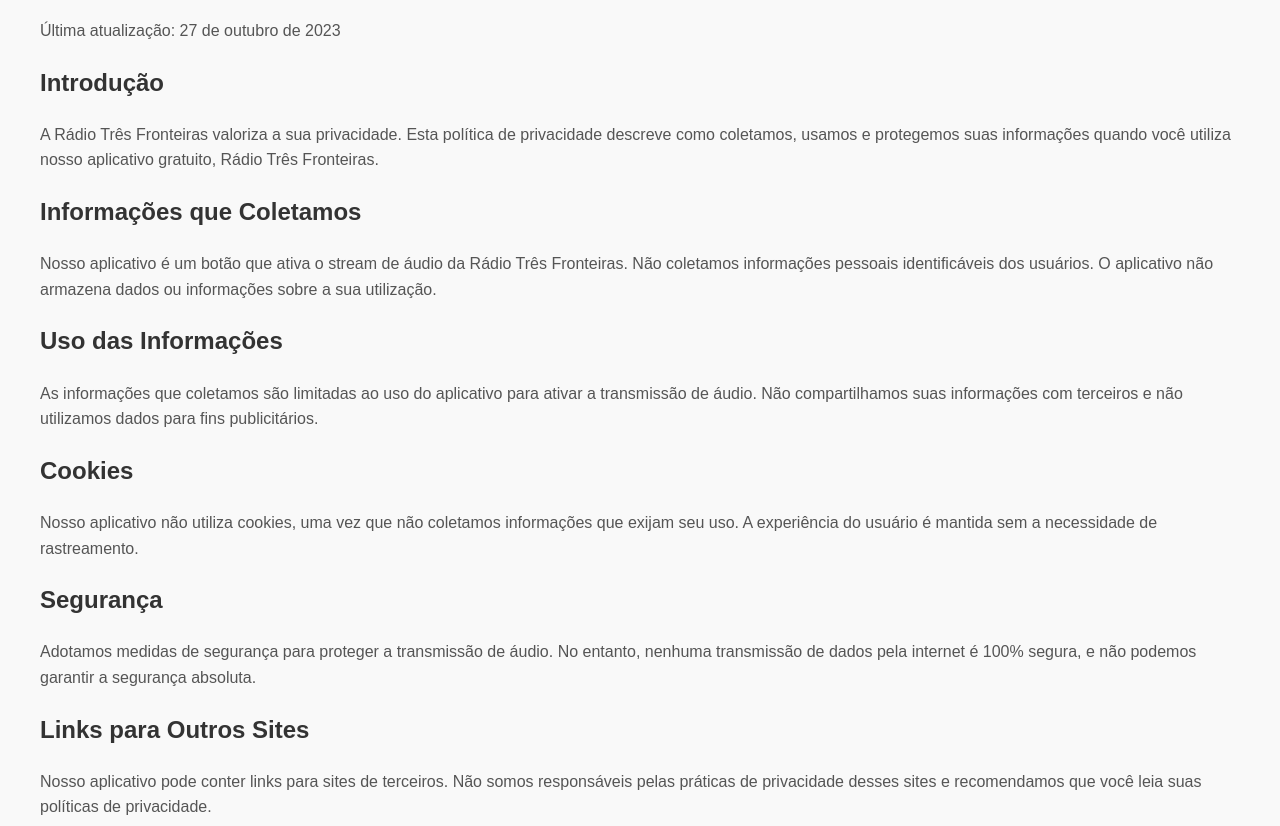
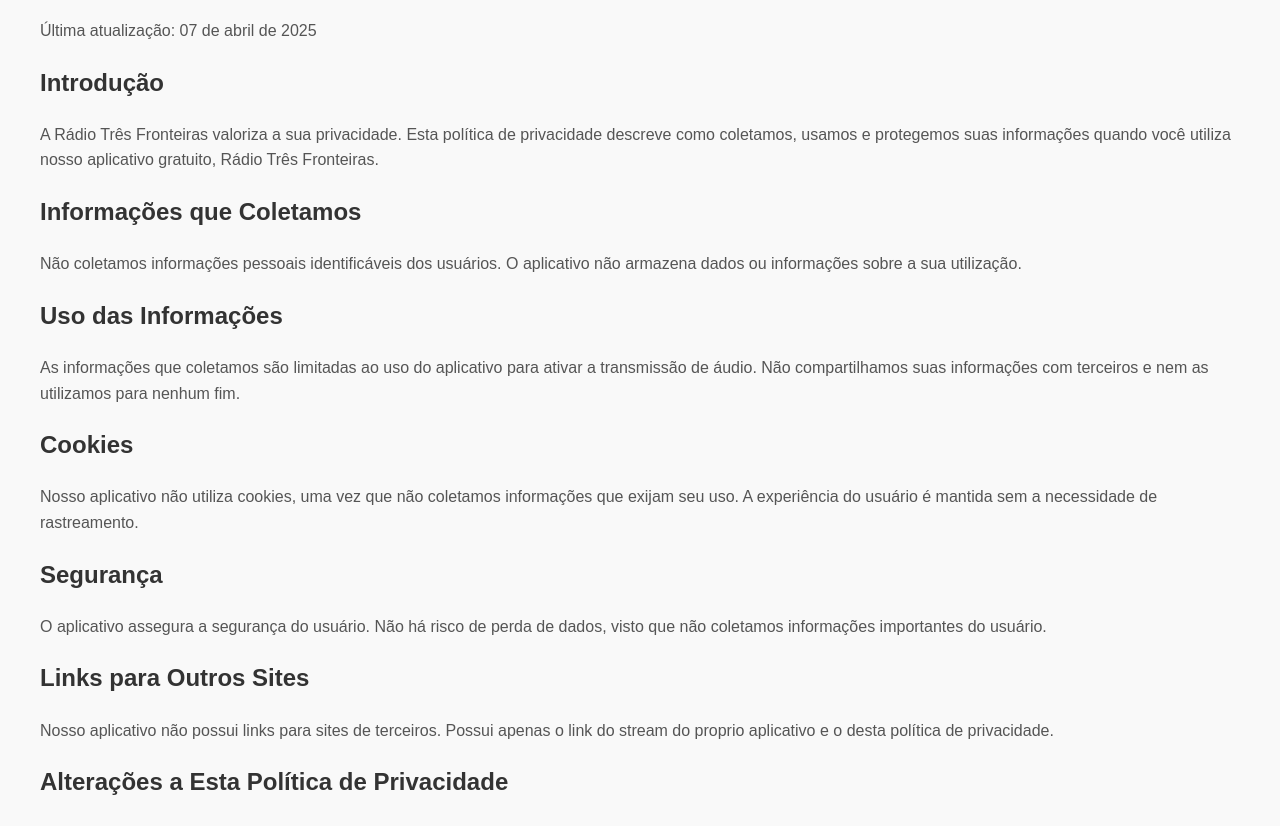
Before and after one commit to radiotresfronteiras/policy, a plain HTML site: page index.html in a window 1280 px wide. Shown: the part 116-942 px from the top of the page. Drawn offline with Linux system fonts and the light colour scheme.

Commit message:
Update index.html

```diff
--- a/index.html
+++ b/index.html
@@ -22,25 +22,25 @@
 </head>
 <body>
     <h1>Política de Privacidade</h1>
-    <p>Última atualização: 27 de outubro de 2023</p>
+    <p>Última atualização: 07 de abril de 2025</p>
 
     <h2>Introdução</h2>
     <p>A Rádio Três Fronteiras valoriza a sua privacidade. Esta política de privacidade descreve como coletamos, usamos e protegemos suas informações quando você utiliza nosso aplicativo gratuito, Rádio Três Fronteiras.</p>
 
     <h2>Informações que Coletamos</h2>
-    <p>Nosso aplicativo é um botão que ativa o stream de áudio da Rádio Três Fronteiras. Não coletamos informações pessoais identificáveis dos usuários. O aplicativo não armazena dados ou informações sobre a sua utilização.</p>
+    <p>Não coletamos informações pessoais identificáveis dos usuários. O aplicativo não armazena dados ou informações sobre a sua utilização.</p>
 
     <h2>Uso das Informações</h2>
-    <p>As informações que coletamos são limitadas ao uso do aplicativo para ativar a transmissão de áudio. Não compartilhamos suas informações com terceiros e não utilizamos dados para fins publicitários.</p>
+    <p>As informações que coletamos são limitadas ao uso do aplicativo para ativar a transmissão de áudio. Não compartilhamos suas informações com terceiros e nem as utilizamos para nenhum fim.</p>
 
     <h2>Cookies</h2>
     <p>Nosso aplicativo não utiliza cookies, uma vez que não coletamos informações que exijam seu uso. A experiência do usuário é mantida sem a necessidade de rastreamento.</p>
 
     <h2>Segurança</h2>
-    <p>Adotamos medidas de segurança para proteger a transmissão de áudio. No entanto, nenhuma transmissão de dados pela internet é 100% segura, e não podemos garantir a segurança absoluta.</p>
+    <p>O aplicativo assegura a segurança do usuário. Não há risco de perda de dados, visto que não coletamos informações importantes do usuário.</p>
 
     <h2>Links para Outros Sites</h2>
-    <p>Nosso aplicativo pode conter links para sites de terceiros. Não somos responsáveis pelas práticas de privacidade desses sites e recomendamos que você leia suas políticas de privacidade.</p>
+    <p>Nosso aplicativo não possui links para sites de terceiros. Possui apenas o link do stream do proprio aplicativo e o desta política de privacidade.</p>
 
     <h2>Alterações a Esta Política de Privacidade</h2>
     <p>Podemos atualizar nossa política de privacidade periodicamente. Notificaremos os usuários sobre quaisquer alterações publicando a nova política neste espaço.</p>
```
